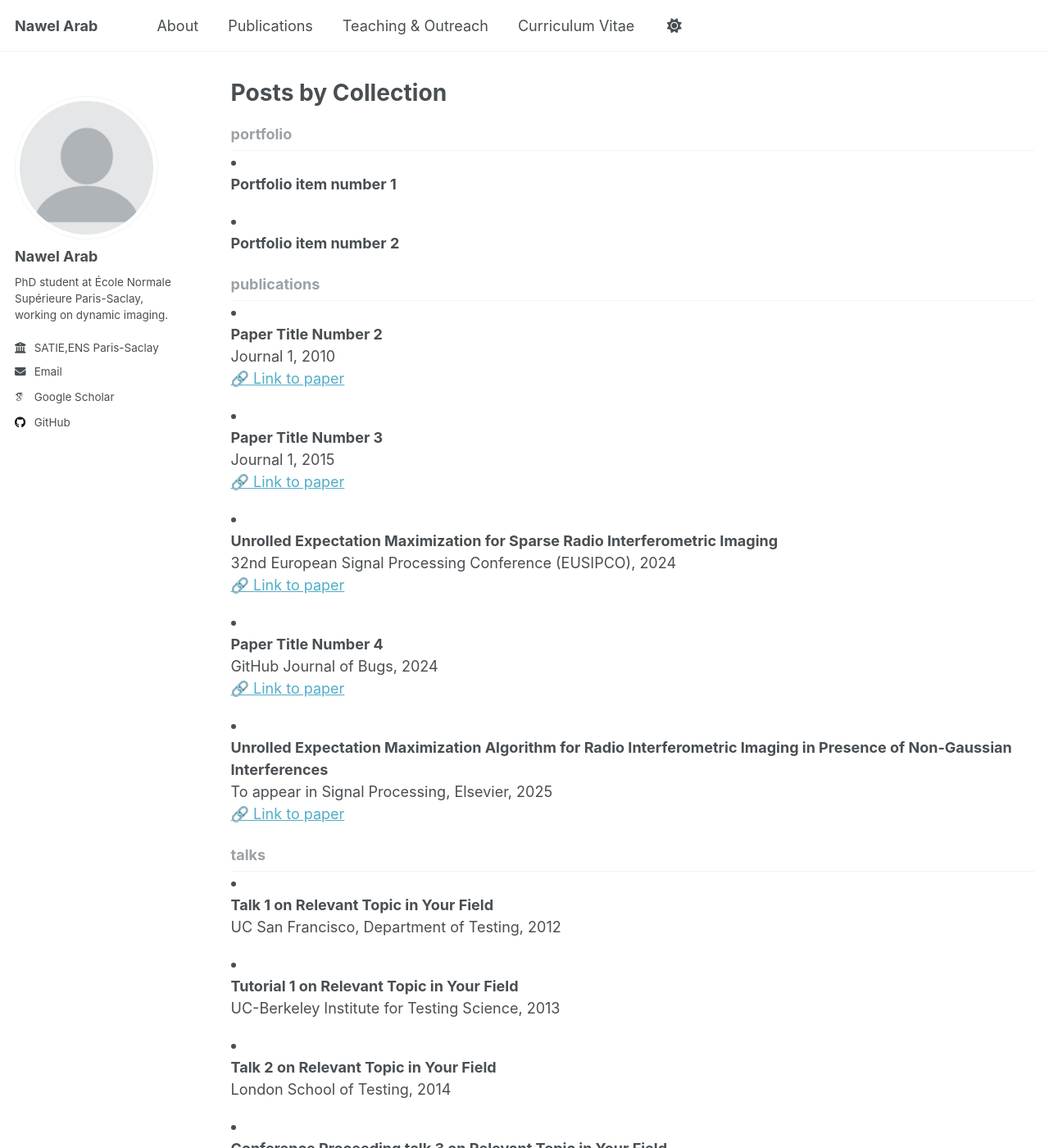
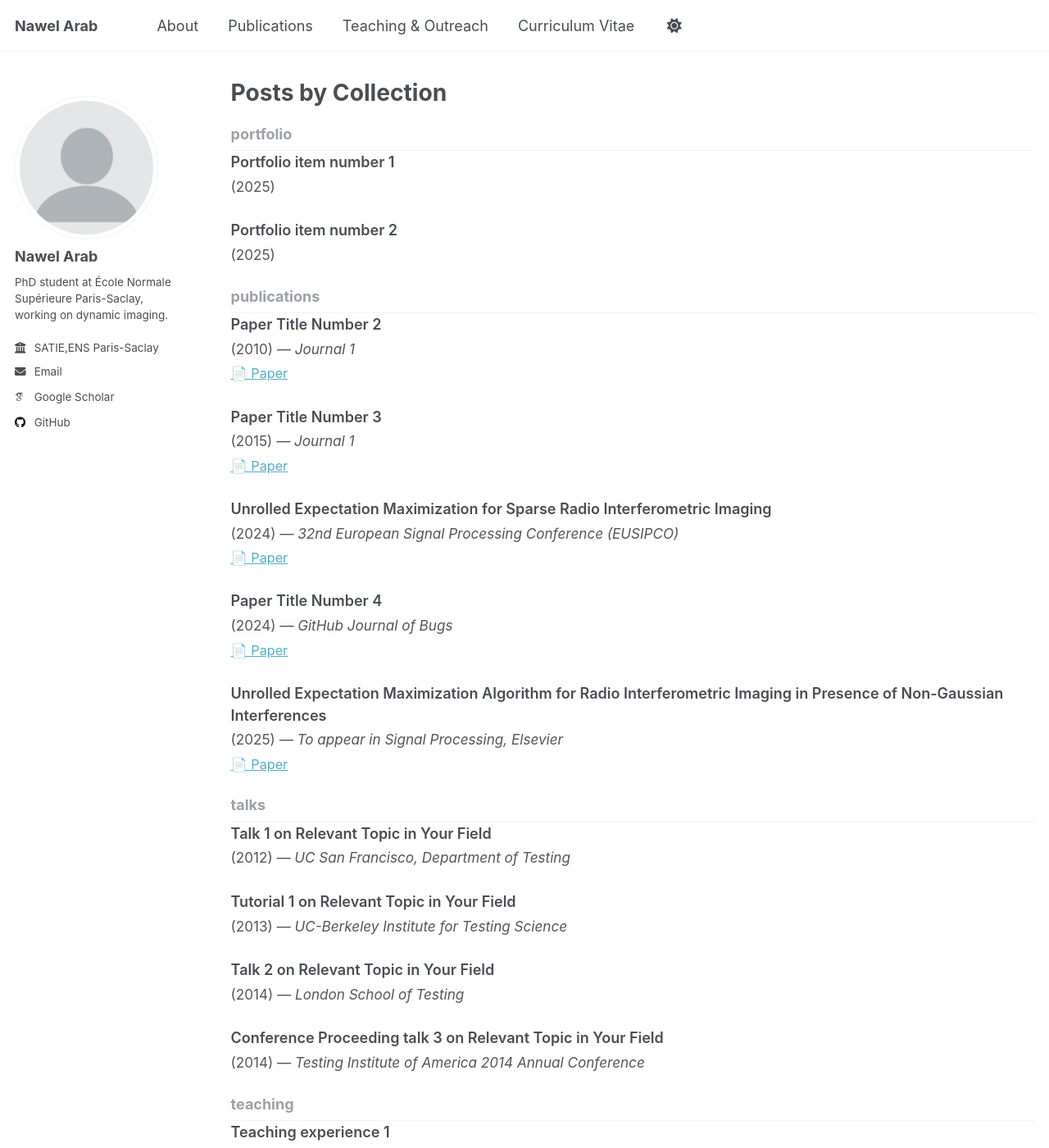
Before and after one commit to NawelAr/NawelAr.github.io, a Jekyll site: the page built from _pages/collection-archive.html, in a window 1280 px wide and 1400 px high. Shown: the whole window at 82% size. Built offline with Jekyll 4.4.1, drawn with Linux system fonts in a browser that asks for light colours; some web fonts are replaced; some of the changed text lies outside the part shown.

Commit message:
Update archive-single.html

```diff
--- a/_includes/archive-single.html
+++ b/_includes/archive-single.html
@@ -1,25 +1,32 @@
-<li>
-  <div style="margin-bottom: 1em;">
-    <strong>{{ post.title }}</strong><br/>
+<div style="margin-bottom: 1.5em;">
+  <div style="font-weight: 600; font-size: 1rem; margin-bottom: 0.2em;">
+    {{ post.title }}
+  </div>
 
+  <div style="font-size: 0.95rem; color: #555;">
+    {% if post.date %}
+      ({{ post.date | date: "%Y" }})
+    {% endif %}
     {% if post.authors %}
-      <span style="font-style: italic;">{{ post.authors }}</span><br/>
+      {{ post.authors }}
     {% endif %}
-
     {% if post.venue %}
-      {{ post.venue }}, {{ post.date | date: "%Y" }}
-    {% endif %}
-
-    {% if post.paperurl %}
-      <br/><a href="{{ post.paperurl }}" target="_blank">🔗 Link to paper</a>
-    {% endif %}
-
-    {% if post.doi %}
-      <br/><a href="https://doi.org/{{ post.doi }}" target="_blank">📄 DOI</a>
-    {% endif %}
-
-    {% if post.hal %}
-      <br/><a href="{{ post.hal }}" target="_blank">📥 HAL</a>
+      <span style="font-style: italic;">— {{ post.venue }}</span>
     {% endif %}
   </div>
-</li>
+
+  <div style="font-size: 0.9rem; margin-top: 0.3em;">
+    {% if post.paperurl %}
+      <a href="{{ post.paperurl }}" target="_blank">📄 Paper</a>
+    {% endif %}
+    {% if post.doi %}
+      · <a href="https://doi.org/{{ post.doi }}" target="_blank">DOI</a>
+    {% endif %}
+    {% if post.hal %}
+      · <a href="{{ post.hal }}" target="_blank">HAL</a>
+    {% endif %}
+    {% if post.preprinturl %}
+      · <a href="{{ post.preprinturl }}" target="_blank">Preprint</a>
+    {% endif %}
+  </div>
+</div>
```
